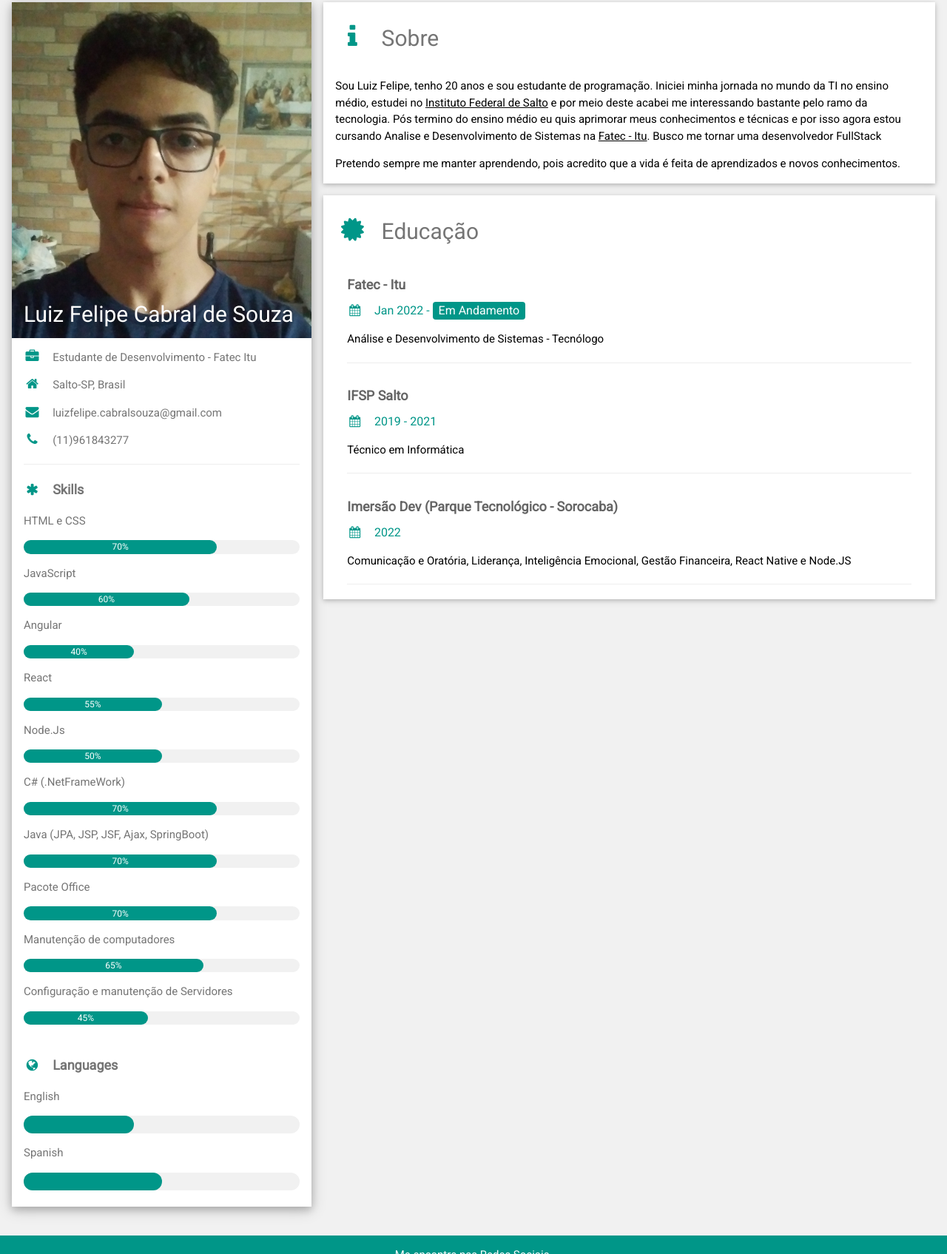
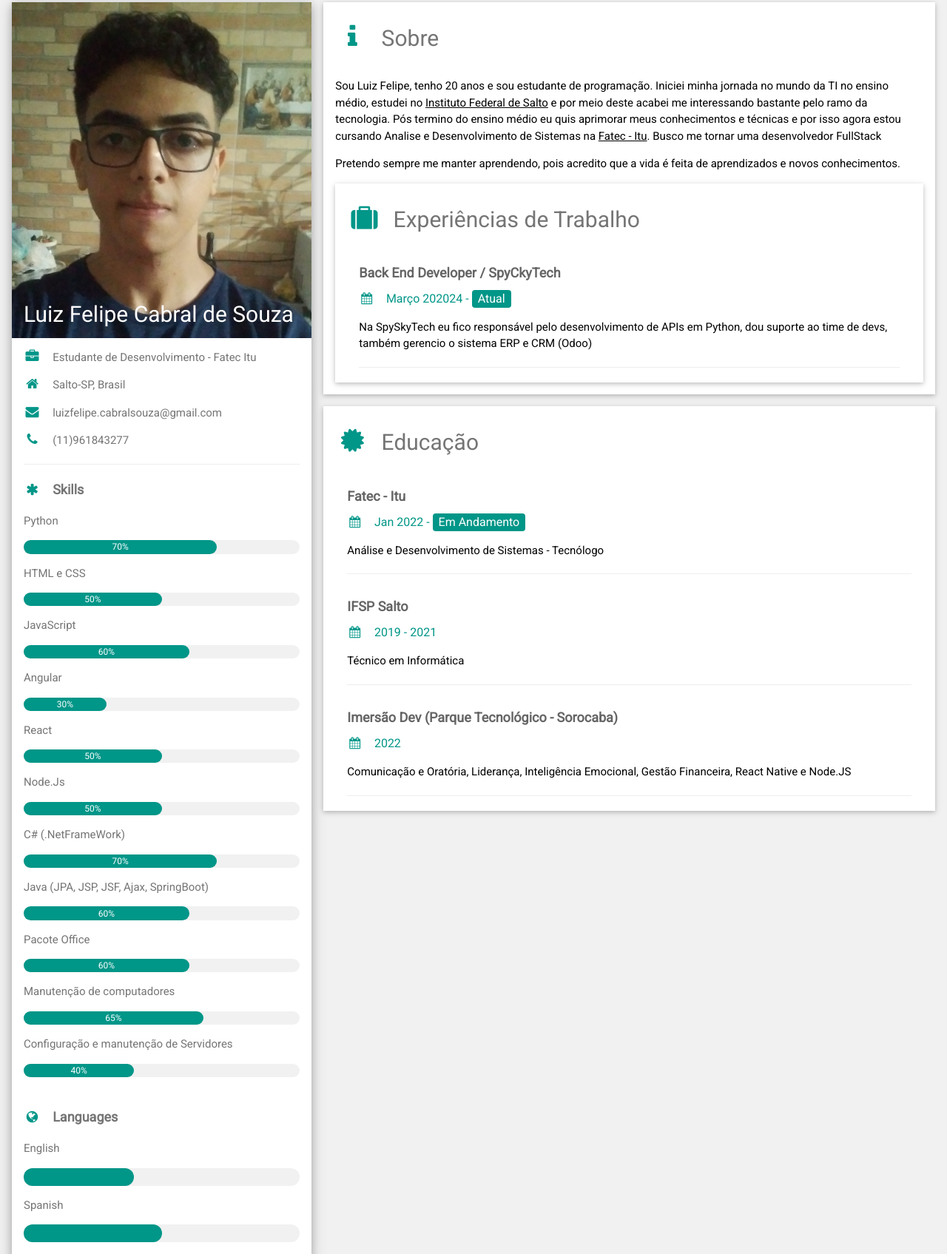
Before and after one commit to LuizFCabral/Curriculo, a plain HTML site: page index.html in a window 1280 px wide. Shown: the part 13-1708 px from the top of the page at 74% size. Drawn offline with nearby package versions, Linux system fonts and the light colour scheme.

Commit message:
:sparkles: feat: Add Exeprêciencias de Trabalho

```diff
--- a/index.html
+++ b/index.html
@@ -81,13 +81,22 @@
 									>Skills</b
 								>
 							</p>
-							<p>HTML e CSS</p>
+							<p>Python</p>
 							<div class="w3-light-grey w3-round-xlarge w3-small">
 								<div
 									class="w3-container w3-center w3-round-xlarge w3-teal"
 									style="width: 70%"
 								>
 									70%
+								</div>
+							</div>
+							<p>HTML e CSS</p>
+							<div class="w3-light-grey w3-round-xlarge w3-small">
+								<div
+									class="w3-container w3-center w3-round-xlarge w3-teal"
+									style="width: 50%"
+								>
+									50%
 								</div>
 							</div>
 							<p>JavaScript</p>
@@ -105,9 +114,9 @@
 							<div class="w3-light-grey w3-round-xlarge w3-small">
 								<div
 									class="w3-container w3-center w3-round-xlarge w3-teal"
-									style="width: 40%"
+									style="width: 30%"
 								>
-									40%
+									30%
 								</div>
 							</div>
 							<p>React</p>
@@ -116,7 +125,7 @@
 									class="w3-container w3-center w3-round-xlarge w3-teal"
 									style="width: 50%"
 								>
-									55%
+									50%
 								</div>
 							</div>
 							<p>Node.Js</p>
@@ -141,18 +150,18 @@
 							<div class="w3-light-grey w3-round-xlarge w3-small">
 								<div
 									class="w3-container w3-center w3-round-xlarge w3-teal"
-									style="width: 70%"
+									style="width: 60%"
 								>
-									70%
+									60%
 								</div>
 							</div>
 							<p>Pacote Office</p>
 							<div class="w3-light-grey w3-round-xlarge w3-small">
 								<div
 									class="w3-container w3-center w3-round-xlarge w3-teal"
-									style="width: 70%"
+									style="width: 60%"
 								>
-									70%
+									60%
 								</div>
 							</div>
 							<p>Manutenção de computadores</p>
@@ -168,9 +177,9 @@
 							<div class="w3-light-grey w3-round-xlarge w3-small">
 								<div
 									class="w3-container w3-center w3-round-xlarge w3-teal"
-									style="width: 45%"
+									style="width: 40%"
 								>
-									45%
+									40%
 								</div>
 							</div>
 							<br />
@@ -235,29 +244,15 @@
 							que a vida é feita de aprendizados e novos
 							conhecimentos.
 						</p>
-						<!--
-                            <div class="w3-container">
-							<h5 class="w3-opacity">
-								<b>Front End Developer / w3schools.com</b>
-							</h5>
-							<h6 class="w3-text-teal">
-								<i
-									class="fa fa-calendar fa-fw w3-margin-right"
-								></i
-								>Jan 2015 -
-								<span class="w3-tag w3-teal w3-round"
-									>Current</span
-								>
-							</h6>
-							<p>
-								Lorem ipsum dolor sit amet. Praesentium magnam
-								consectetur vel in deserunt aspernatur est
-								reprehenderit sunt hic. Nulla tempora soluta ea
-								et odio, unde doloremque repellendus iure, iste.
-							</p>
-							<hr />
-						</div>
-                        -->
+						<div class="w3-container w3-card w3-white w3-margin-bottom">
+        <h2 class="w3-text-grey w3-padding-16"><i class="fa fa-suitcase fa-fw w3-margin-right w3-xxlarge w3-text-teal"></i>Experiências de Trabalho</h2>
+        <div class="w3-container">
+          <h5 class="w3-opacity"><b>Back End Developer / SpyCkyTech</b></h5>
+          <h6 class="w3-text-teal"><i class="fa fa-calendar fa-fw w3-margin-right"></i>Março 202024 - <span class="w3-tag w3-teal w3-round">Atual</span></h6>
+          <p>Na SpySkyTech eu fico responsável pelo desenvolvimento de APIs em Python, dou suporte ao time de devs, também gerencio o sistema ERP e CRM (Odoo)</p>
+          <hr>
+        </div>
+      </div>
 					</div>
 
 					<div class="w3-container w3-card w3-white">
```
